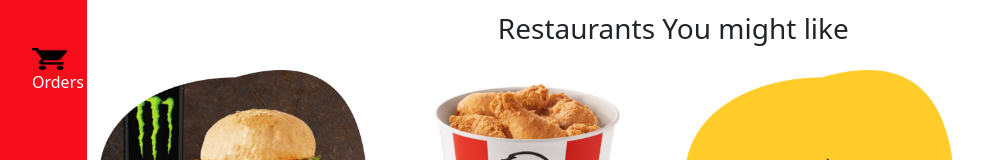
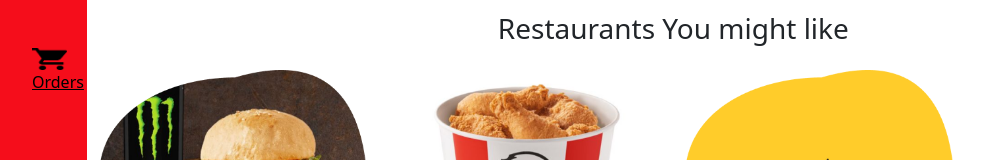
Before and after one commit to BenFaruna/foodie, a React (Create React App) app in the folder foodie/: page /homepage in a window 1280 px wide. Shown: the part 384-544 px from the top of the page, without its empty margins (20-1006 px from the left). Built offline with nearby package versions, Linux system fonts and the light colour scheme.

Commit message:
Checkout page route added to app.js

```diff
--- a/foodie/package.json
+++ b/foodie/package.json
@@ -9,6 +9,7 @@
     "bootstrap": "^5.2.3",
     "react": "^18.2.0",
     "react-dom": "^18.2.0",
+    "react-redux": "^8.0.5",
     "react-router-dom": "^6.9.0",
     "react-scripts": "5.0.1",
     "reactstrap": "^9.1.6",
--- a/foodie/src/App.js
+++ b/foodie/src/App.js
@@ -3,6 +3,8 @@ import Landingpage from './Component/Landingpage';
 import Homepage from './Component/Homepage';
 import Signup from './Component/Signup';
 import Login from './Component/Login';
+// import Cart from './Component/Cartpage';
+import Checkoutpage from './Component/Checkoutpage'
 
 
 function App() {
@@ -15,6 +17,8 @@ function App() {
       <Route path="/homepage" element={<Homepage />} />
       <Route path="/signup" element={<Signup />} />
       <Route path="/login" element={<Login />} />
+      {/* <Route path="/cart" element={<Cart />} /> */}
+      <Route path="/checkoutpage" element={<Checkoutpage />} />
       </Routes>
 
     </div>
--- a/foodie/src/Component/Homepage.jsx
+++ b/foodie/src/Component/Homepage.jsx
@@ -28,7 +28,7 @@ function MainPage() {
                     <li><img src={Home} className="img-fluid" alt="" width={50}/> <figcaption className={styles.fig}>  <Link to="/Landingpage"> Home</Link>   </figcaption></li>
                     <li><img src={Category}  className="img-fluid" alt="" width={50} /> <figcaption className={styles.fig}>Category</figcaption></li>
                     <li><img src={feed}  className="img-fluid" alt="" width={50} /> <figcaption className={styles.fig}>Feed</figcaption></li>
-                    <li><img src={Order} className="img-fluid" alt="" width={50} /> <figcaption className={styles.fig}>Orders</figcaption></li>
+                    <li><img src={Order} className="img-fluid" alt="" width={50} /> <figcaption className={styles.fig}> <Link to="/Checkoutpage"> Orders</Link> </figcaption></li>
                     <li><img src={Account} className="img-fluid" alt="" width={50}/> <figcaption className={styles.fig}>Account</figcaption></li>
 
                 </ul>
```
Also changed, not shown: 1 other file (tests, documents, lock files or other folders).
